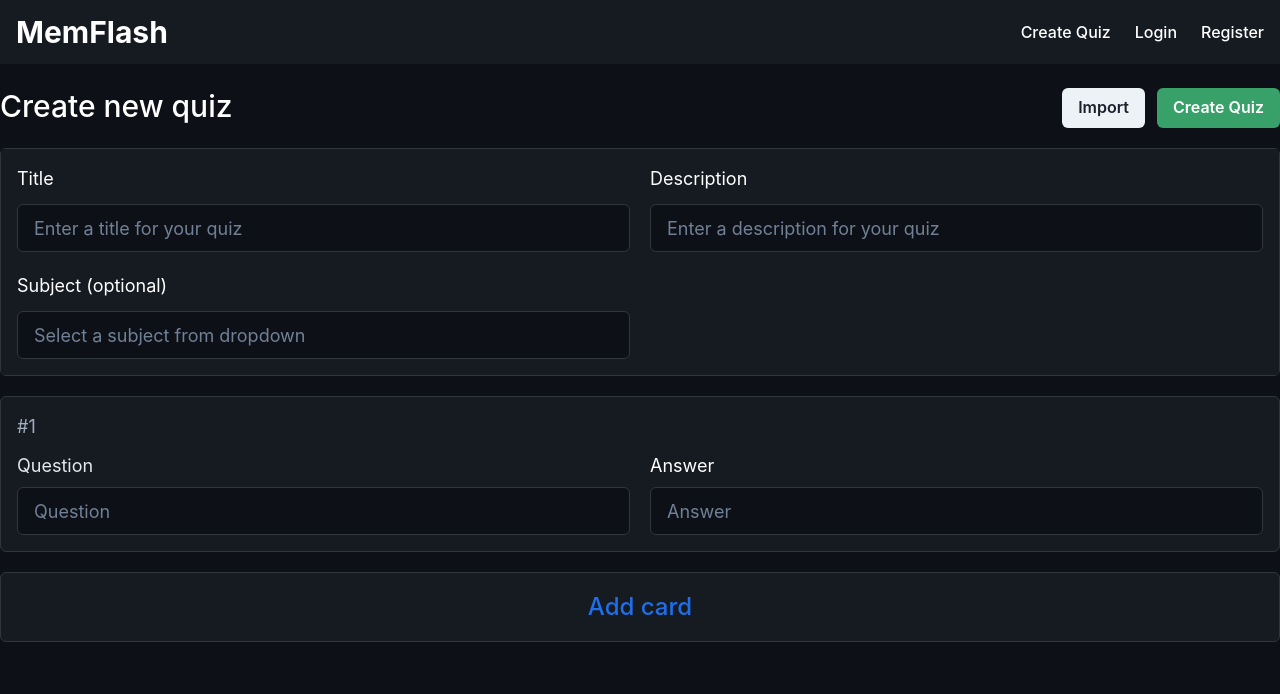
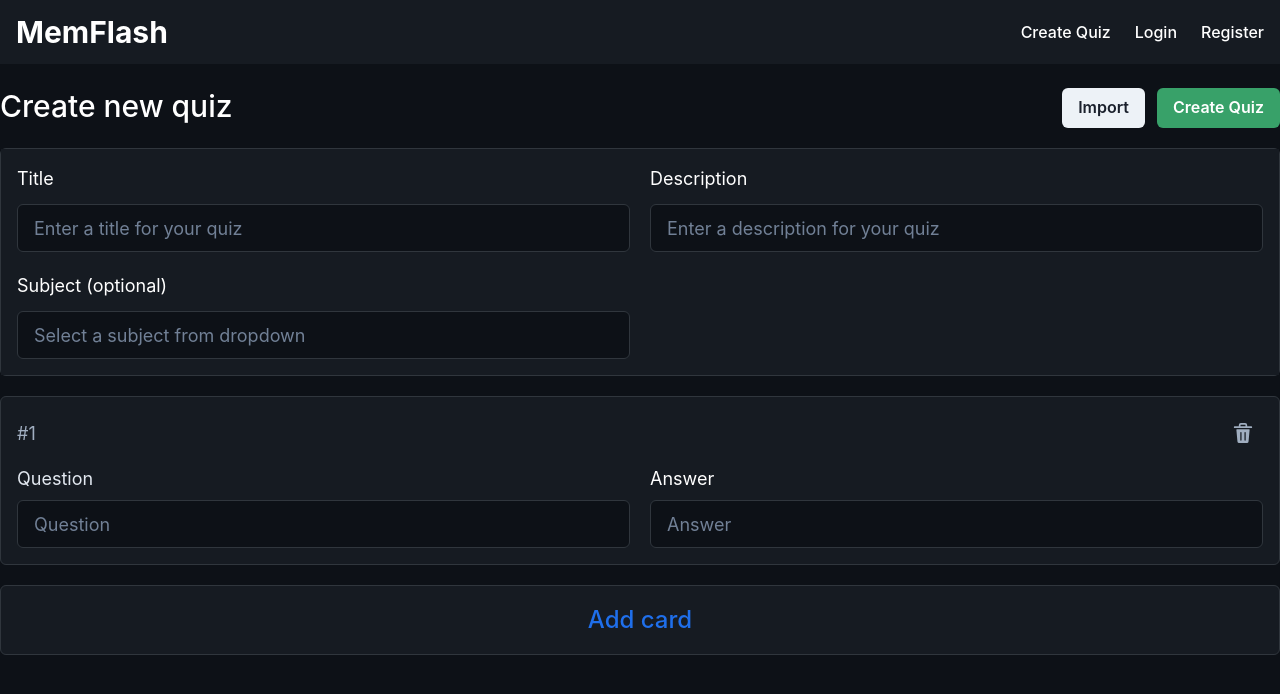
Before and after one commit to dalvelab/memflash, a React (Vite) app: page /quiz/create in a window 1280 px wide. Both pictures are taken after a click on the element "Add card". Shown: the top 694 px of the page. Built offline with nearby package versions, Linux system fonts and the light colour scheme.

Commit message:
Add card delete option on CreateQuiz

```diff
--- a/package.json
+++ b/package.json
@@ -9,6 +9,7 @@
     "preview": "vite preview"
   },
   "dependencies": {
+    "@chakra-ui/icons": "^2.0.17",
     "@chakra-ui/react": "^2.5.1",
     "@emotion/react": "^11.10.6",
     "@emotion/styled": "^11.10.6",
--- /dev/null
+++ b/src/features/create-quiz-card.tsx
@@ -0,0 +1,81 @@
+import { Box, chakra, Grid, Flex, Text, IconButton } from "@chakra-ui/react";
+import { DeleteIcon } from "@chakra-ui/icons";
+
+import { Input } from "../shared/components";
+
+import { Question } from "../entities/quiz/model";
+
+interface IQuizCardCreate {
+  index: number;
+  question: Question;
+  onInputChange: (
+    type: "question" | "answer",
+    value: string,
+    index: number
+  ) => void;
+  onCardDelete: (index: number) => void;
+}
+
+export const QuizCardCreate: React.FC<IQuizCardCreate> = ({
+  question,
+  index,
+  onInputChange,
+  onCardDelete,
+}) => {
+  return (
+    <Box
+      mt={5}
+      p={4}
+      bg="black.header"
+      key={index}
+      border="1px solid"
+      borderColor="border.default"
+      borderRadius="md"
+    >
+      <Flex alignItems="center" justifyContent="space-between">
+        <Text fontSize="lg" color="gray.400">
+          #{index + 1}
+        </Text>
+        <IconButton
+          bg="transparent"
+          _hover={{ bg: "black.default" }}
+          aria-label="Delete card"
+          icon={<DeleteIcon boxSize={5} color="gray.400" />}
+          onClick={() => onCardDelete(index)}
+        />
+      </Flex>
+      <Grid mt={3} gridTemplateColumns="1fr 1fr" gap={5}>
+        <Box>
+          <chakra.label color="gray.200" htmlFor="description" fontSize="lg">
+            Question
+          </chakra.label>
+          <Input
+            size="lg"
+            mt={2}
+            placeholder="Question"
+            color="white"
+            name="question"
+            autoComplete="off"
+            value={question.question}
+            onChange={(e) => onInputChange("question", e.target.value, index)}
+          />
+        </Box>
+        <Box>
+          <chakra.label color="white" htmlFor="answer" fontSize="lg">
+            Answer
+          </chakra.label>
+          <Input
+            size="lg"
+            mt={2}
+            placeholder="Answer"
+            color="white"
+            name="answer"
+            autoComplete="off"
+            value={question.answer}
+            onChange={(e) => onInputChange("answer", e.target.value, index)}
+          />
+        </Box>
+      </Grid>
+    </Box>
+  );
+};
--- /dev/null
+++ b/src/features/index.ts
@@ -0,0 +1 @@
+export { QuizCardCreate } from "./create-quiz-card";
--- a/src/pages/CreateQuiz.tsx
+++ b/src/pages/CreateQuiz.tsx
@@ -8,10 +8,13 @@ import {
   Grid,
   Text,
   Button,
+  IconButton,
 } from "@chakra-ui/react";
+import { DeleteIcon } from "@chakra-ui/icons";
 
 import { Question } from "../entities/quiz/model/models";
 import { Input } from "../shared/components";
+import { QuizCardCreate } from "../features/create-quiz-card";
 
 export const CreateQuiz = () => {
   const [title, setTitle] = useState("");
@@ -28,6 +31,12 @@ export const CreateQuiz = () => {
         answer: "",
       },
     ]);
+  };
+
+  const deleteCard = (index: number) => {
+    const questionsCopy = [...questions];
+    questionsCopy.splice(index, 1);
+    setQuestions(questionsCopy);
   };
 
   const onInputChange = (
@@ -124,61 +133,18 @@ export const CreateQuiz = () => {
         </Grid>
       </Box>
       {questions.map((question, index) => (
-        <Box
-          mt={5}
-          p={4}
-          bg="black.header"
+        <QuizCardCreate
           key={index}
-          border="1px solid"
-          borderColor="border.default"
-          borderRadius="md"
-        >
-          <Text fontSize="lg" color="gray.400">
-            #{index + 1}
-          </Text>
-          <Grid mt={3} gridTemplateColumns="1fr 1fr" gap={5}>
-            <Box>
-              <chakra.label
-                color="gray.200"
-                htmlFor="description"
-                fontSize="lg"
-              >
-                Question
-              </chakra.label>
-              <Input
-                size="lg"
-                mt={2}
-                placeholder="Question"
-                color="white"
-                name="question"
-                autoComplete="off"
-                value={question.question}
-                onChange={(e) =>
-                  onInputChange("question", e.target.value, index)
-                }
-              />
-            </Box>
-            <Box>
-              <chakra.label color="white" htmlFor="answer" fontSize="lg">
-                Answer
-              </chakra.label>
-              <Input
-                size="lg"
-                mt={2}
-                placeholder="Answer"
-                color="white"
-                name="answer"
-                autoComplete="off"
-                value={question.answer}
-                onChange={(e) => onInputChange("answer", e.target.value, index)}
-              />
-            </Box>
-          </Grid>
-        </Box>
+          question={question}
+          index={index}
+          onInputChange={onInputChange}
+          onCardDelete={deleteCard}
+        />
       ))}
       <Flex
         p={4}
         mt={5}
+        mb={5}
         alignItems="center"
         justifyContent="center"
         bg="black.header"
```
Also changed, not shown: 1 other file (tests, documents, lock files or other folders).
